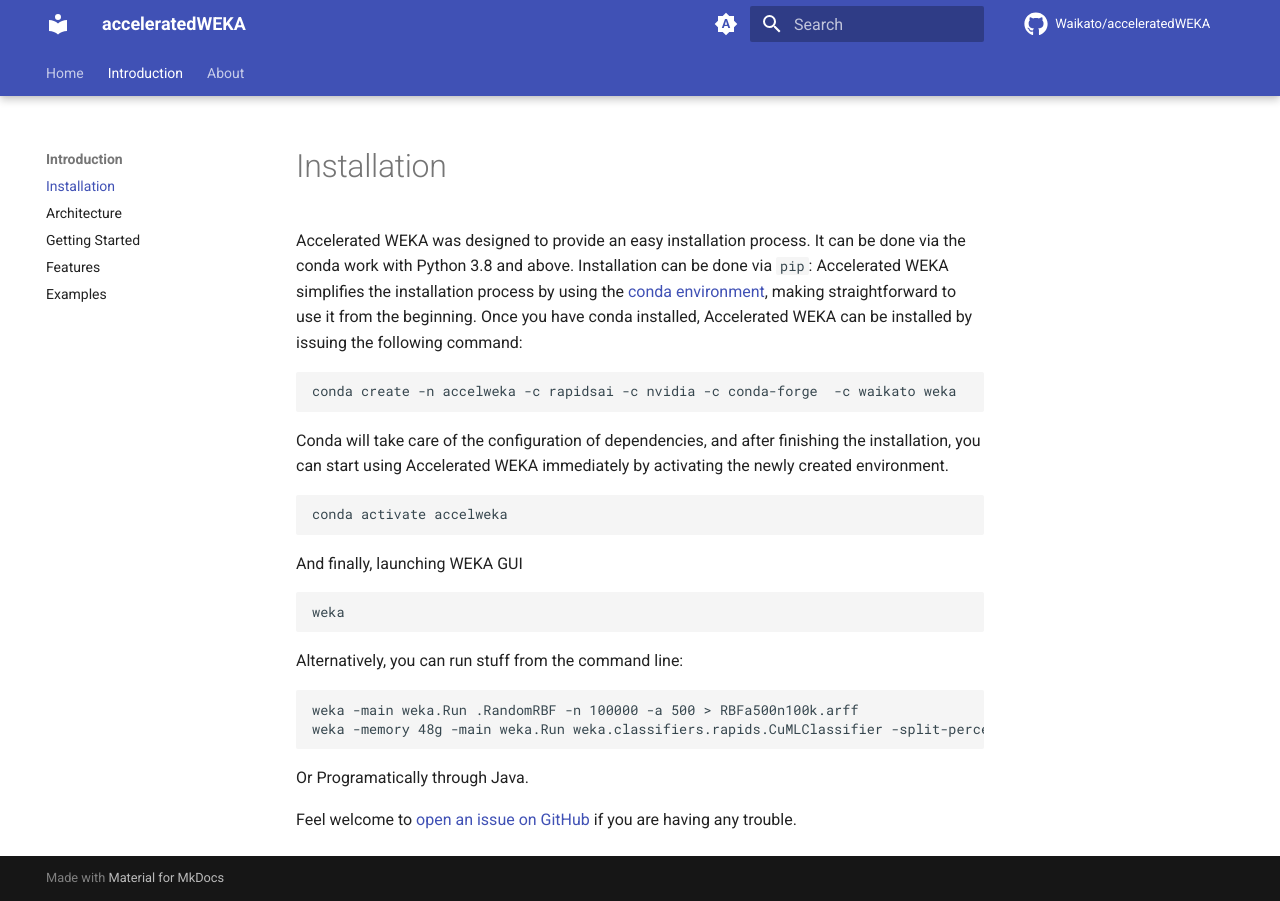
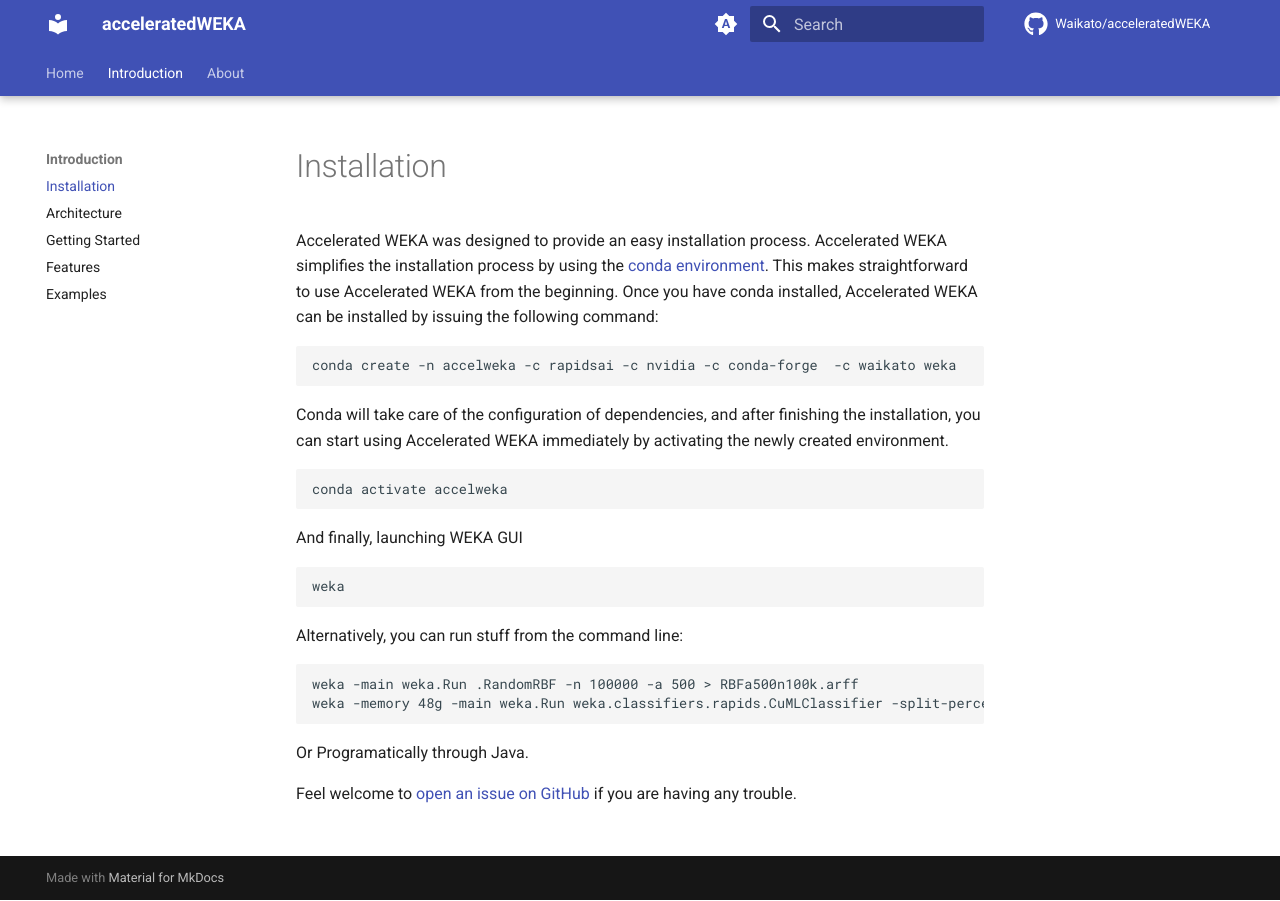
Before and after one commit to Waikato/acceleratedWEKA, an MkDocs documentation site: the page built from docs/Introduction/installation.md, in a window 1280 px wide. Built offline with MkDocs 1.6.1 and Material for MkDocs 9.7.7, drawn with Linux system fonts in a browser that asks for light colours; comment, search, counter and statistics services are not loaded.

Commit message:
Prettify docs

````diff
--- a/docs/Introduction/installation.md
+++ b/docs/Introduction/installation.md
@@ -1,7 +1,5 @@
-# Installation
-
-Accelerated WEKA was designed to provide an easy installation process. It can be done via the conda work with Python 3.8 and above. Installation can be done via `pip`:
-Accelerated WEKA simplifies the installation process by using the [conda environment](https://docs.conda.io/en/latest/), making straightforward to use it from the beginning. Once you have conda installed, Accelerated WEKA can be installed by issuing the following command:
+Accelerated WEKA was designed to provide an easy installation process.
+Accelerated WEKA simplifies the installation process by using the [conda environment](https://docs.conda.io/en/latest/). This makes straightforward to use Accelerated WEKA from the beginning. Once you have conda installed, Accelerated WEKA can be installed by issuing the following command:
 
 ```sh
 conda create -n accelweka -c rapidsai -c nvidia -c conda-forge  -c waikato weka
````
Also changed, not shown: docs/Introduction/features.md (+4 -2 lines), docs/Introduction/getting_started.md (+1 -1 lines).
